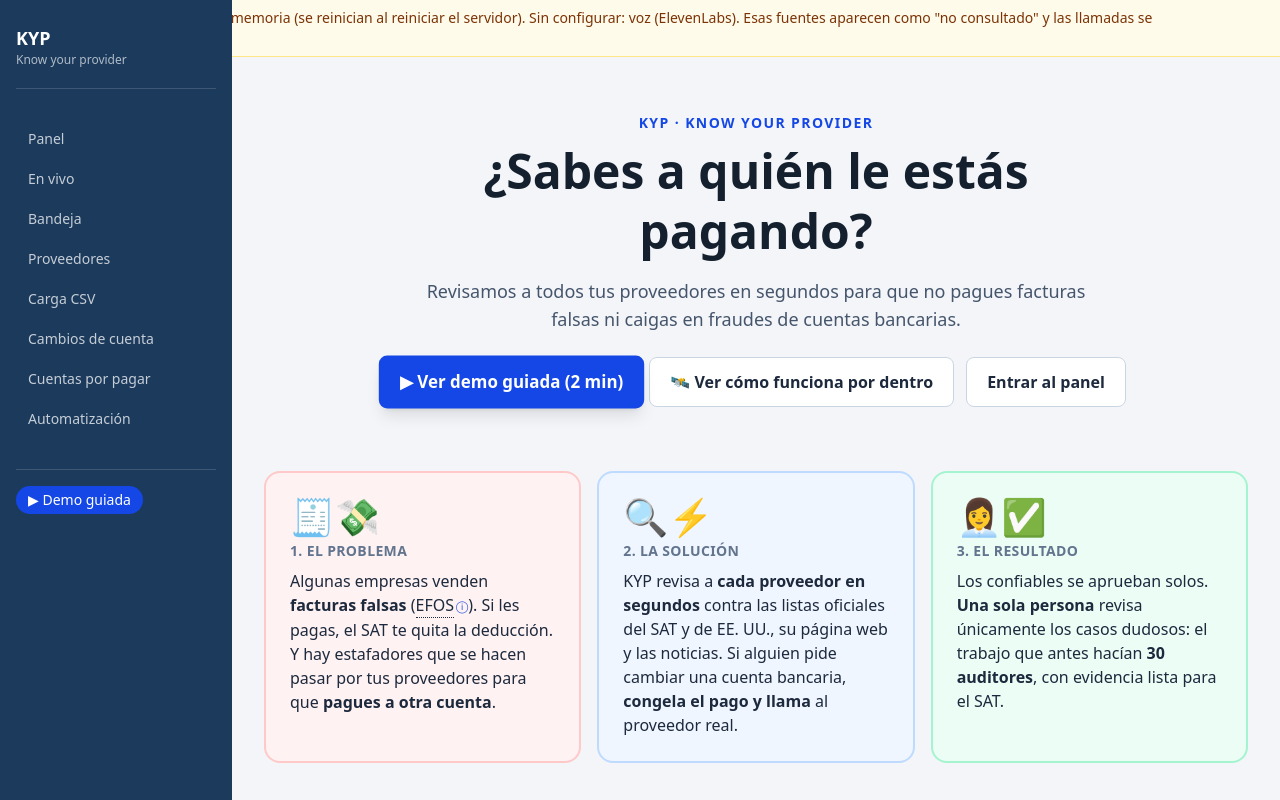
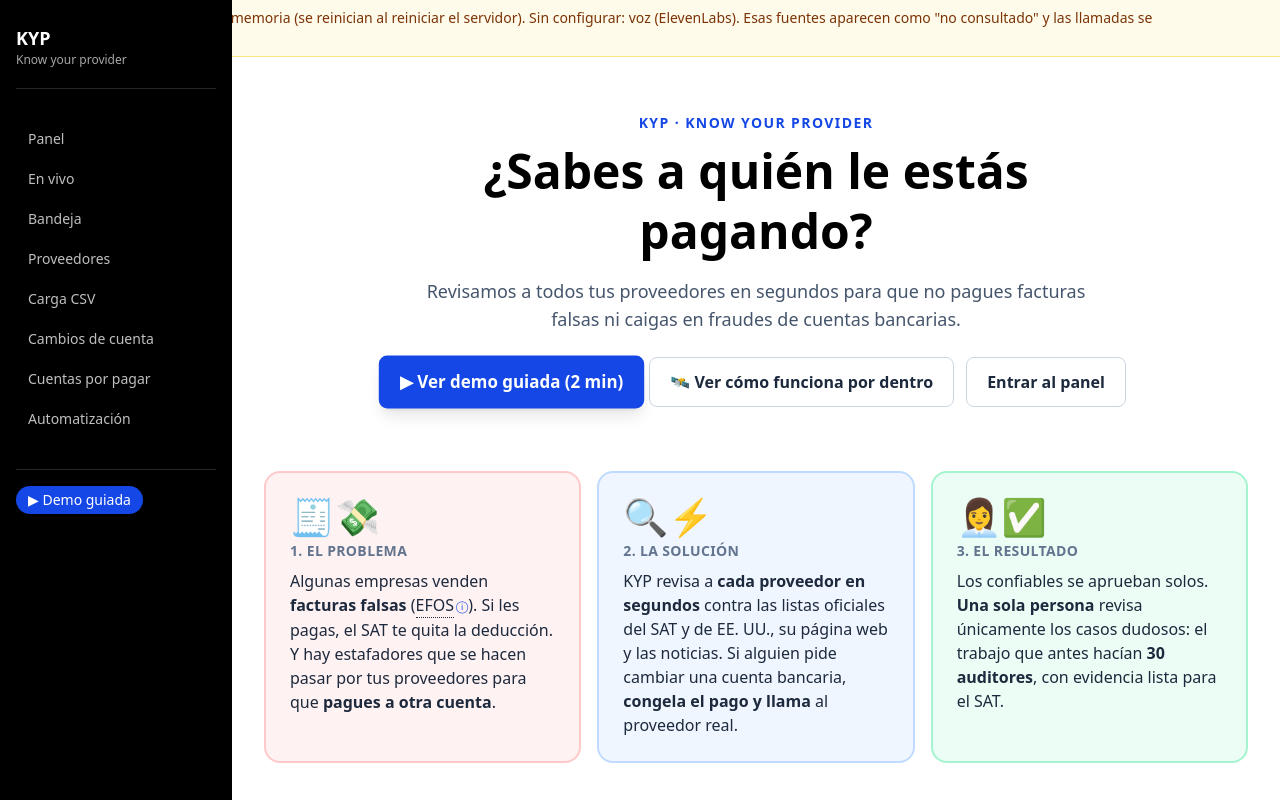
Before and after one commit to sanchezramirezoswaldo316-svg/KYP-Hackaton-, a Next.js app: page / in a window 1280 px wide. Shown: the top 800 px of the page. Built offline with nearby package versions, Linux system fonts and the light colour scheme; no server answers.

Commit message:
Define tokens visuales monocromos

```diff
--- a/src/app/globals.css
+++ b/src/app/globals.css
@@ -1,32 +1,32 @@
 @import "tailwindcss";
 
 @theme {
-  --color-lienzo: #f3f5f8;
+  --color-lienzo: #ffffff;
   --color-panel: #ffffff;
-  --color-borde: #d9dee6;
-  --color-borde-fuerte: #b7c0cd;
-  --color-tinta: #14202e;
-  --color-tinta-2: #4a5868;
-  --color-tinta-3: #7a8696;
-  --color-marca: #1b3a5c;
-  --color-marca-2: #274e7a;
-  --color-ok: #1e7a4c;
-  --color-ok-fondo: #e6f3ec;
-  --color-medio: #9a6a00;
-  --color-medio-fondo: #fbf1d9;
-  --color-alto: #b3261e;
-  --color-alto-fondo: #fbe9e7;
-  --color-info: #2a5fa8;
-  --color-info-fondo: #e8f0fa;
+  --color-superficie: #fafafa;
+  --color-hover: #f5f5f5;
+  --color-seleccion: #efefef;
+  --color-borde: #e5e5e5;
+  --color-borde-fuerte: #d4d4d4;
+  --color-tinta: #000000;
+  --color-tinta-2: #525252;
+  --color-tinta-3: #6b6b6b;
+  --color-marca: #000000;
+  --color-marca-2: #262626;
+  --color-acento: #4a1d5c;
+  --color-acento-2: #5e2775;
+  --color-acento-fondo: #f4eef7;
+  --color-error: #b3261e;
   --radius-control: 6px;
   --radius-panel: 8px;
+  --radius-ventana: 10px;
 }
 
 * { box-sizing: border-box; }
 body { font-family: "IBM Plex Sans", system-ui, sans-serif; }
 body { background: var(--color-lienzo); color: var(--color-tinta); }
 button, a, input, select, textarea { outline-offset: 2px; }
-:where(button, a, input, select, textarea):focus-visible { outline: 2px solid var(--color-marca-2); }
+:where(button, a, input, select, textarea):focus-visible { outline: 2px solid var(--color-acento); }
 .tabular-nums { font-variant-numeric: tabular-nums; }
 .app-main { min-width: 0; }
 
```
